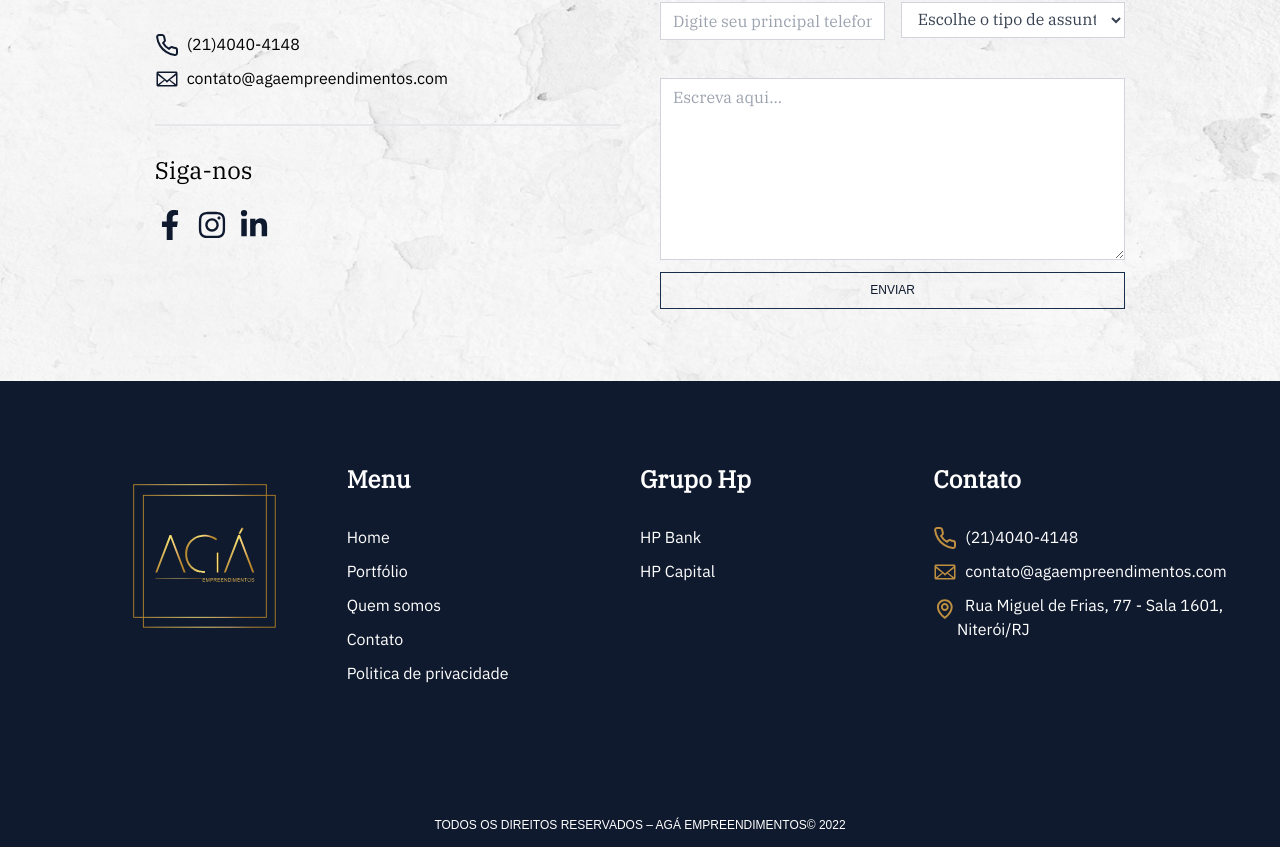
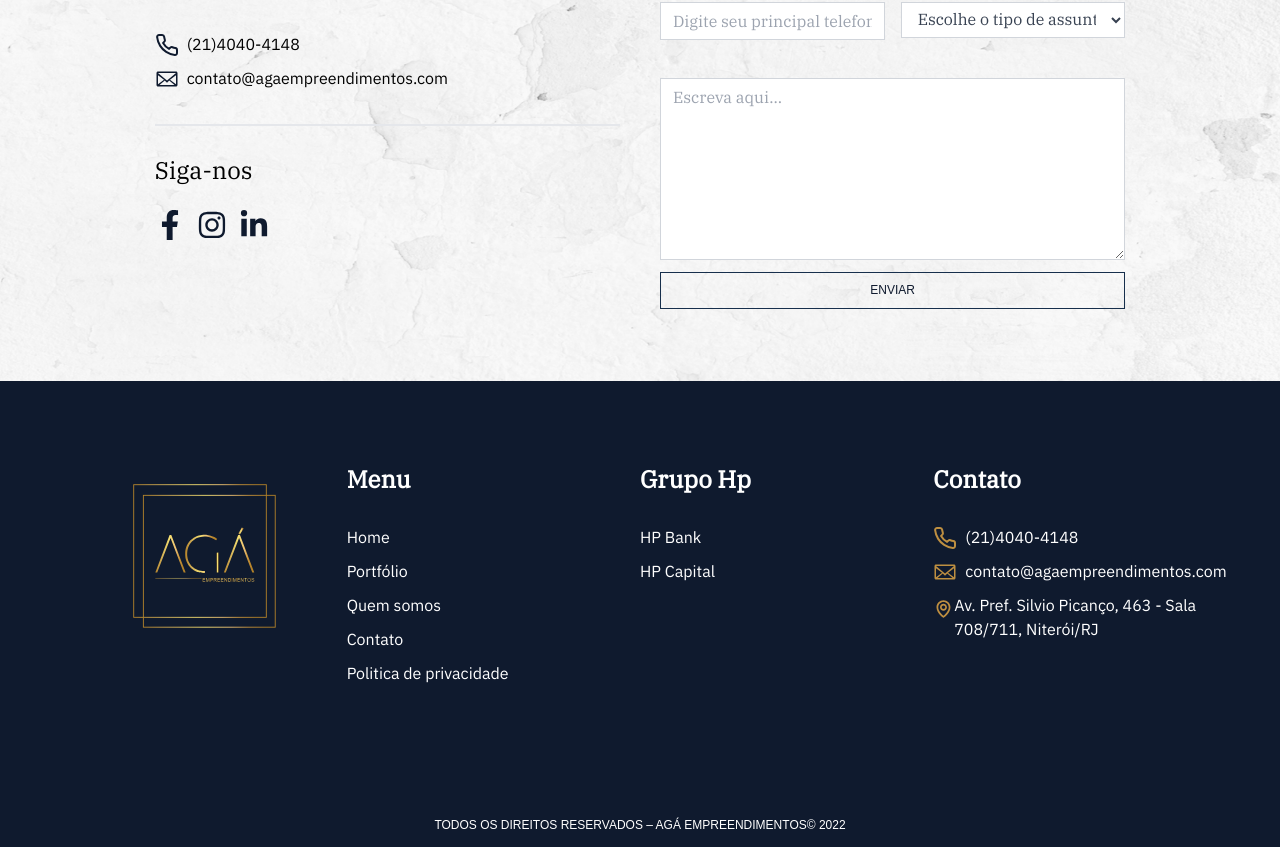
Before and after one commit to Grupo-Hp/aga-2.0, a Next.js app: page / in a window 1280 px wide. Shown: the part 3297-4144 px from the top of the page. Built offline with nearby package versions, Linux system fonts and the light colour scheme; no server answers.

Commit message:
Alteração de endereço

```diff
--- a/components/Footer.jsx
+++ b/components/Footer.jsx
@@ -83,7 +83,7 @@ export default function Footer() {
                                     duration={1000}
                                     className={`cursor-pointer hidden sm:flex`}
                                 ><li><GoMail className={`text-secondary-10 text-2xl`} />&ensp;contato@agaempreendimentos.com</li></Link>
-                                <li><BiMap className={`text-secondary-10 text-3xl`} />&ensp;Rua Miguel de Frias, 77 - Sala 1601, Niterói/RJ</li>
+                                <li><BiMap className={`text-secondary-10 text-3xl`} />Av. Pref. Silvio Picanço, 463 - Sala 708/711, Niterói/RJ</li>
                             </ul>
                         </div>
                     </div>
```
